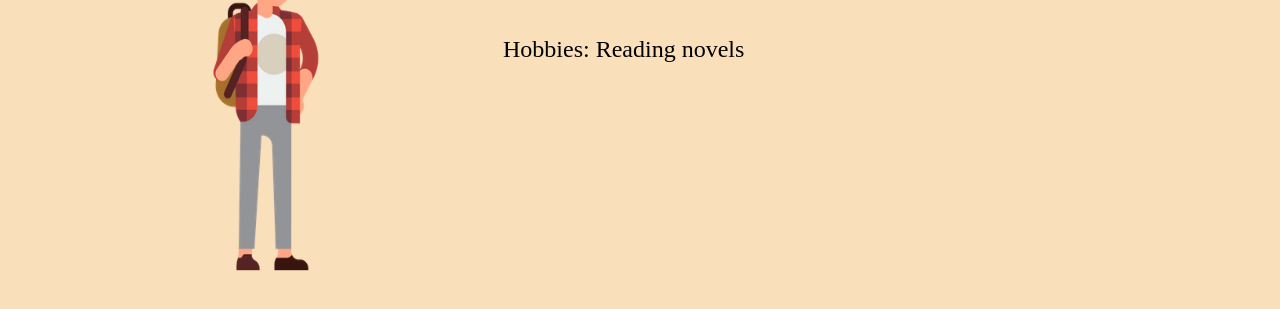
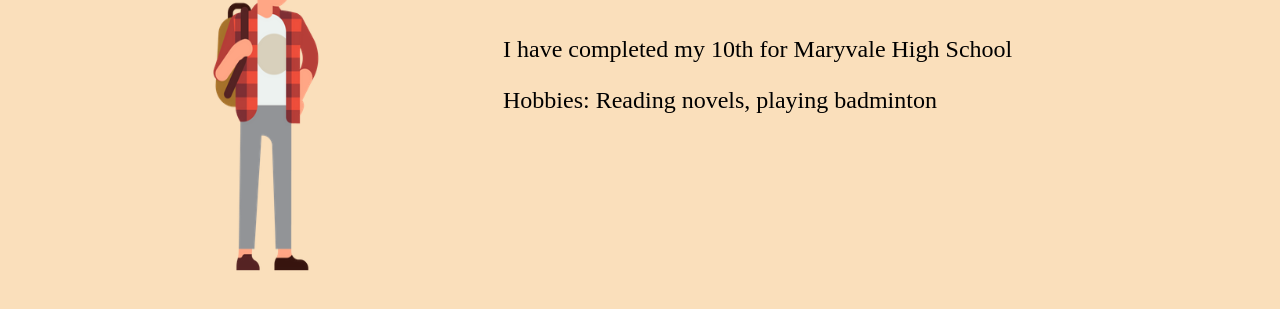
Before and after one commit to sumith0707/gitproject, a plain HTML site: page index.html in a window 1280 px wide. Shown: the part 259-568 px from the top of the page. Drawn offline with Linux system fonts and the light colour scheme.

Commit message:
Added paragragh tag

```diff
--- a/index.html
+++ b/index.html
@@ -12,7 +12,8 @@
         <img src="img.png" alt="My photo">
         <div>
             <h2>Sumith Dominic Pereira</h2>
-            <p>Hobbies: Reading novels</p>
+            <p>I have completed my 10th for Maryvale High School</p>
+            <p>Hobbies: Reading novels, playing badminton</p>
         </div>
     </div>
 </body>
```
